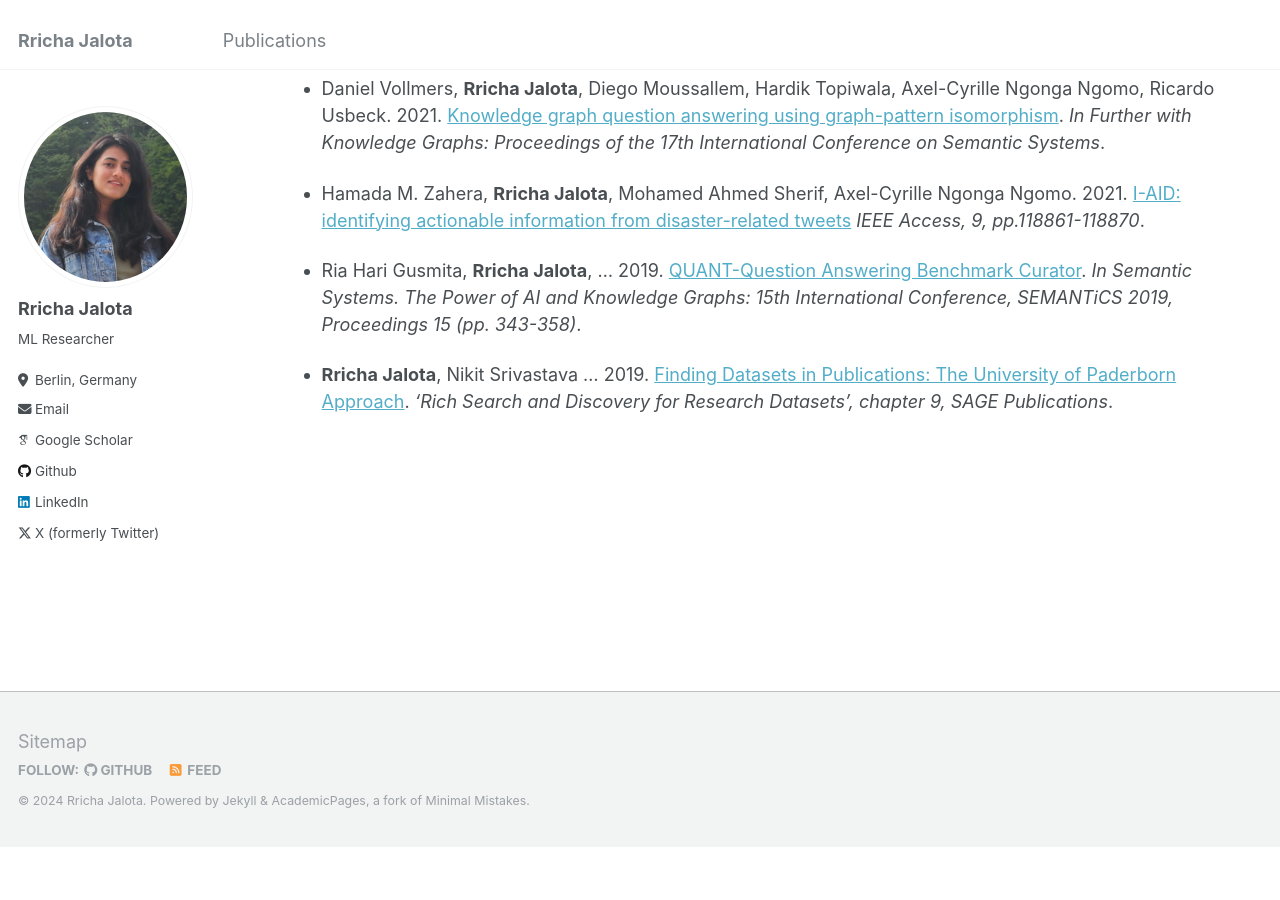
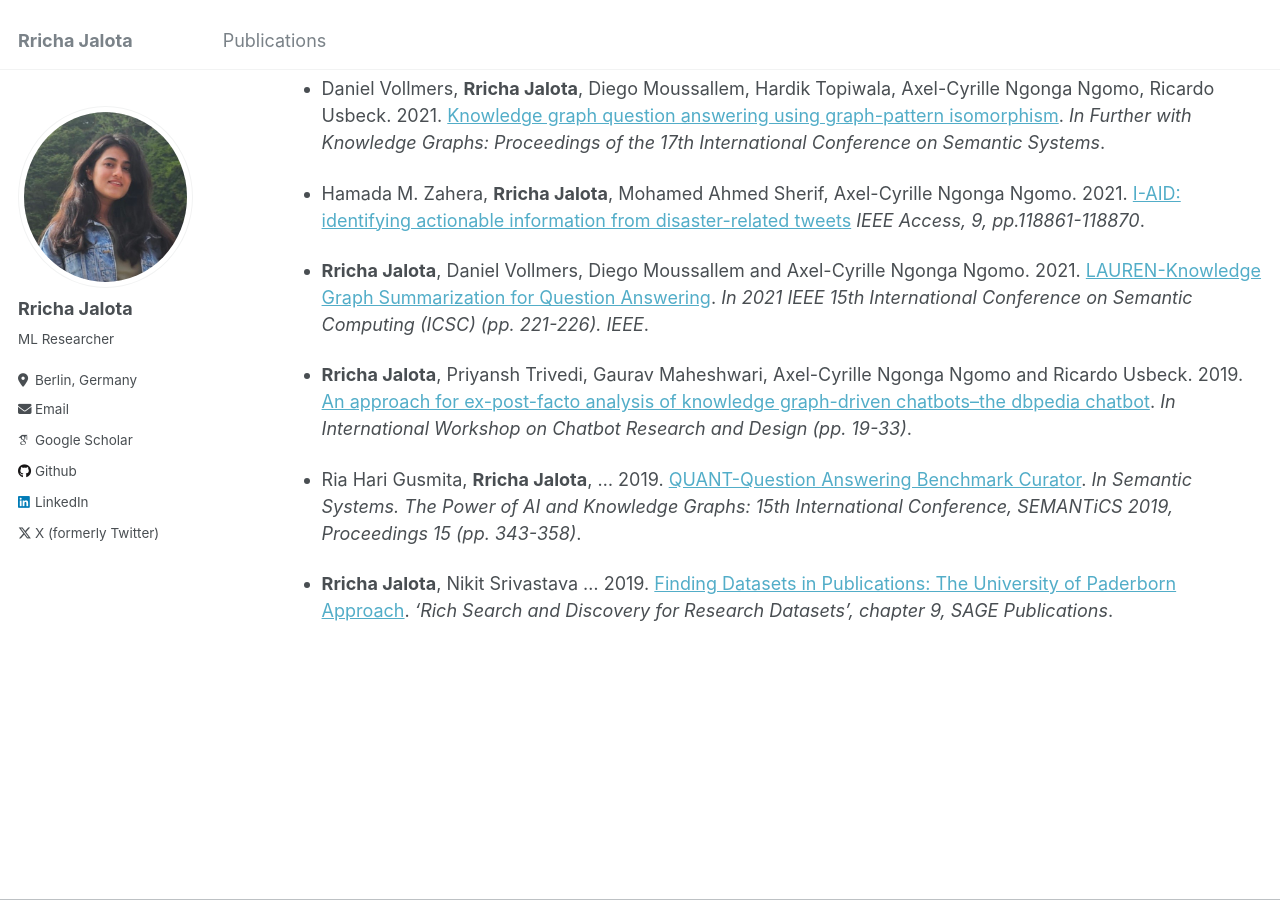
Before and after one commit to rrichajalota/rrichajalota.github.io, a Jekyll site: the page built from _pages/publications.md, in a window 1280 px wide and 900 px high, scrolled down 613 px. Built offline with Jekyll 4.4.1, drawn with Linux system fonts in a browser that asks for light colours; some web fonts are replaced; before the commit the page ends 1459 px from its top, so only the background shows below that.

Commit message:
Update publications.md

```diff
--- a/_pages/publications.md
+++ b/_pages/publications.md
@@ -23,6 +23,10 @@ author_profile: true
 
 - Hamada M. Zahera, **Rricha Jalota**, Mohamed Ahmed Sherif, Axel-Cyrille Ngonga Ngomo. 2021. [I-AID: identifying actionable information from disaster-related tweets](https://ieeexplore.ieee.org/stamp/stamp.jsp?arnumber=9522108) *IEEE Access, 9, pp.118861-118870*.
 
+- **Rricha Jalota**, Daniel Vollmers, Diego Moussallem and Axel-Cyrille Ngonga Ngomo. 2021. [LAUREN-Knowledge Graph Summarization for Question Answering](https://ieeexplore.ieee.org/abstract/document/9364610). *In 2021 IEEE 15th International Conference on Semantic Computing (ICSC) (pp. 221-226). IEEE*.
+
+- **Rricha Jalota**, Priyansh Trivedi, Gaurav Maheshwari, Axel-Cyrille Ngonga Ngomo and Ricardo Usbeck. 2019. [An approach for ex-post-facto analysis of knowledge graph-driven chatbots–the dbpedia chatbot](https://papers.dice-research.org/2019/Conversations2019_DBpedia_Chatlog/Chatlog_Analysis_public.pdf). *In International Workshop on Chatbot Research and Design (pp. 19-33)*.
+
 - Ria Hari Gusmita, **Rricha Jalota**, ... 2019. [QUANT-Question Answering Benchmark Curator](https://link.springer.com/content/pdf/10.1007/978-3-030-33220-4.pdf#page=352). *In Semantic Systems. The Power of AI and Knowledge Graphs: 15th International Conference, SEMANTiCS 2019, Proceedings 15 (pp. 343-358)*.
 
 - **Rricha Jalota**, Nikit Srivastava ... 2019. [Finding Datasets in Publications: The University of Paderborn Approach](https://study.sagepub.com/richcontext). *'Rich Search and Discovery for Research Datasets', chapter 9, SAGE Publications*.
```
